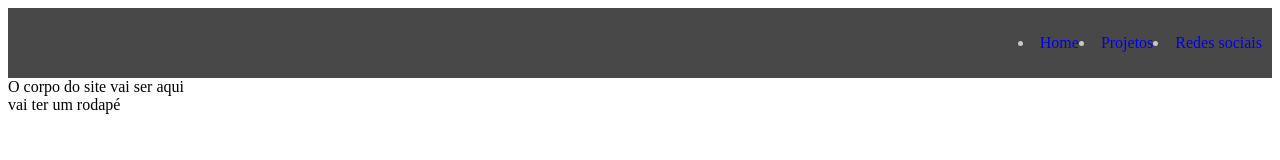
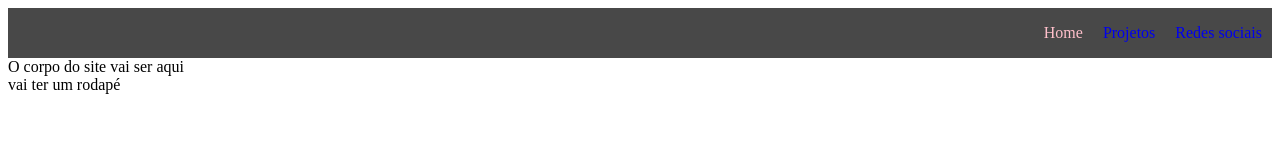
Before and after one commit to caixetovisk/caixetovisk.github.io, a plain HTML site: page index.html in a window 1280 px wide. In both pictures the pointer is over the link "Home". Drawn offline with Linux system fonts and the light colour scheme.

Commit message:
alterado o estilo do cabeçalho

```diff
--- a/assets/css/meu_estilo.css
+++ b/assets/css/meu_estilo.css
@@ -2,12 +2,18 @@ nav {
     height: 50px;
     background-color: #484848;
     color: #c8c8c8;
-    padding: 10px;
     display: flex;
     align-items: center;
     justify-content: end;
+    list-style-type: none;
 }
-
+nav li{
+ padding: 10px;
+}
 a {
     text-decoration: none;
 }
+a:hover{
+    text-decoration: none;
+    color: pink;
+}
```
